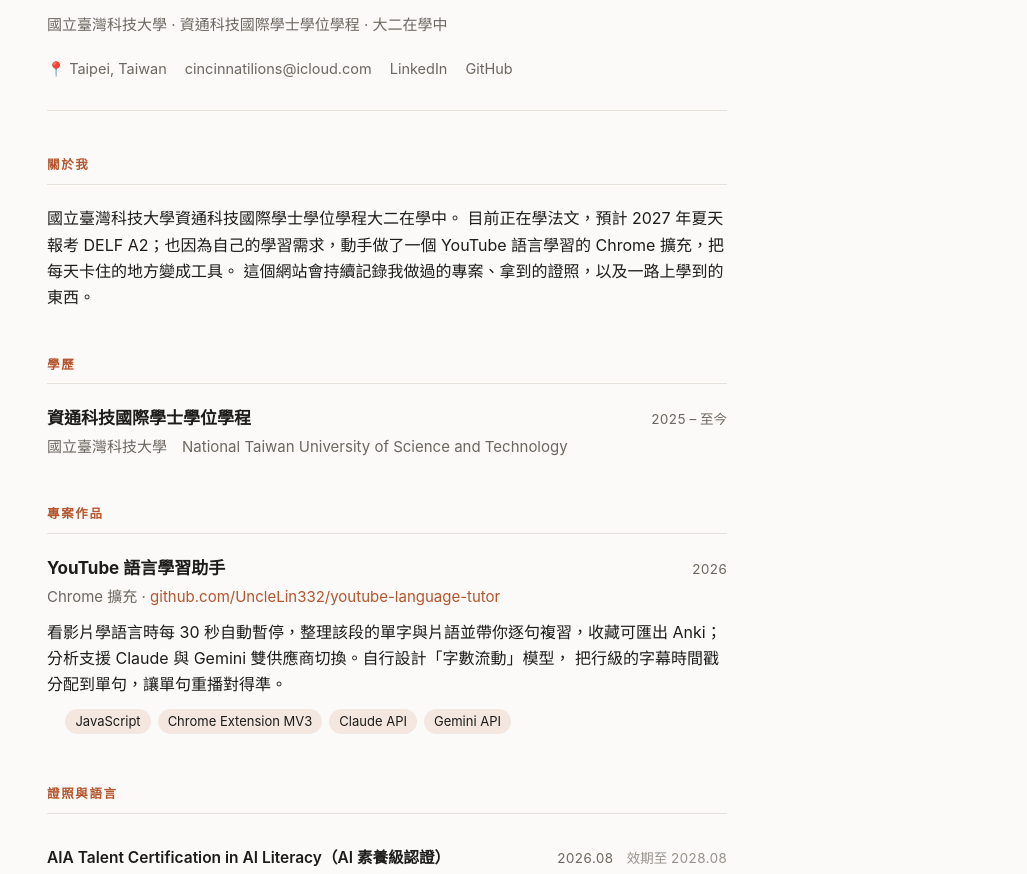
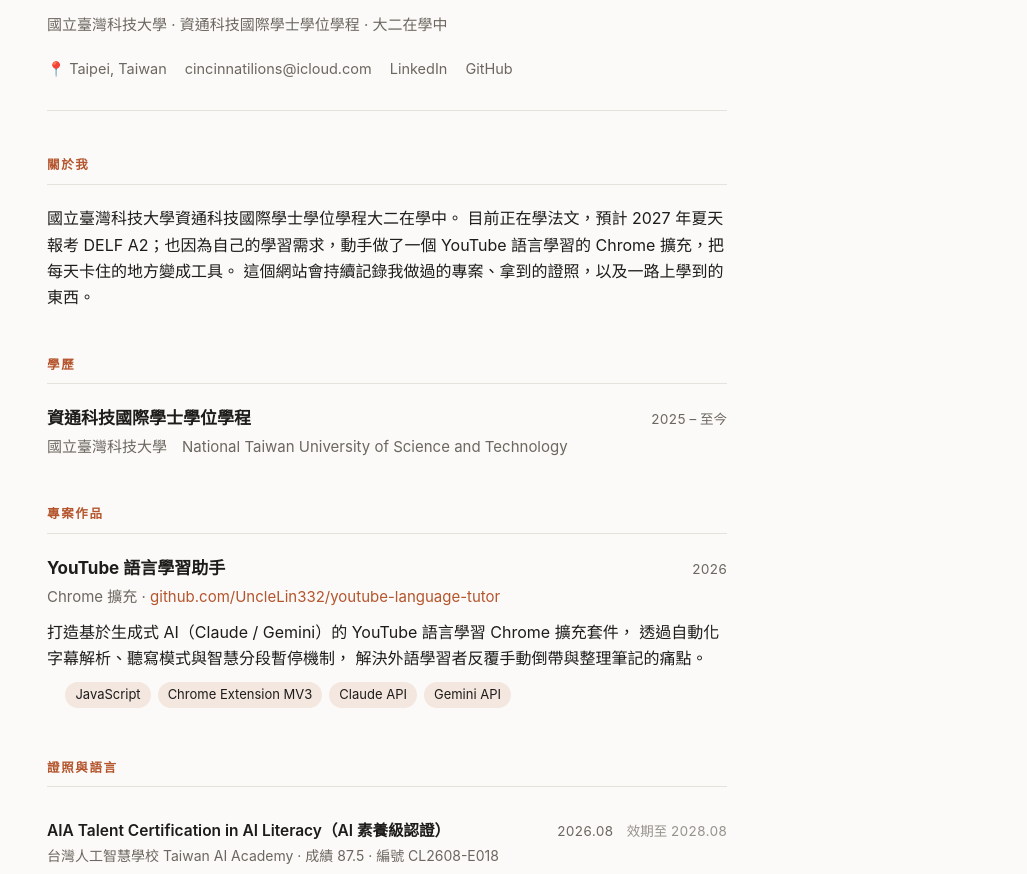
Before and after one commit to UncleLin332/UncleLin332.github.io, a plain HTML site: page index.html in a window 1280 px wide. Shown: the part 158-1032 px from the top of the page, without its empty margins (253-1280 px from the left). Drawn offline with Linux system fonts and the light colour scheme.

Commit message:
專案文案改用履歷句型，模板同步
Co-Authored-By: Claude Opus 5 <noreply@anthropic.com>

```diff
--- a/index.html
+++ b/index.html
@@ -165,9 +165,9 @@
         <span class="when">2026</span>
       </div>
       <p class="blurb">
-        看影片學語言時每 30 秒自動暫停，整理該段的單字與片語並帶你逐句複習，收藏可匯出 Anki；
-        分析支援 Claude 與 Gemini 雙供應商切換。自行設計「字數流動」模型，
-        把行級的字幕時間戳分配到單句，讓單句重播對得準。
+        打造基於生成式 AI（Claude / Gemini）的 YouTube 語言學習 Chrome 擴充套件，
+        透過自動化字幕解析、聽寫模式與智慧分段暫停機制，
+        解決外語學習者反覆手動倒帶與整理筆記的痛點。
       </p>
       <ul class="tags">
         <li>JavaScript</li><li>Chrome Extension MV3</li><li>Claude API</li><li>Gemini API</li>
@@ -183,7 +183,7 @@
         </div>
         <span class="when">2026</span>
       </div>
-      <p class="blurb">一到兩句：解決什麼問題，以及最值得一提的技術決定。</p>
+      <p class="blurb">打造／開發〈什麼〉，透過〈關鍵技術或機制〉，解決〈誰的什麼痛點〉。</p>
       <ul class="tags"><li>技術</li><li>技術</li></ul>
     </article>
     -->
```
